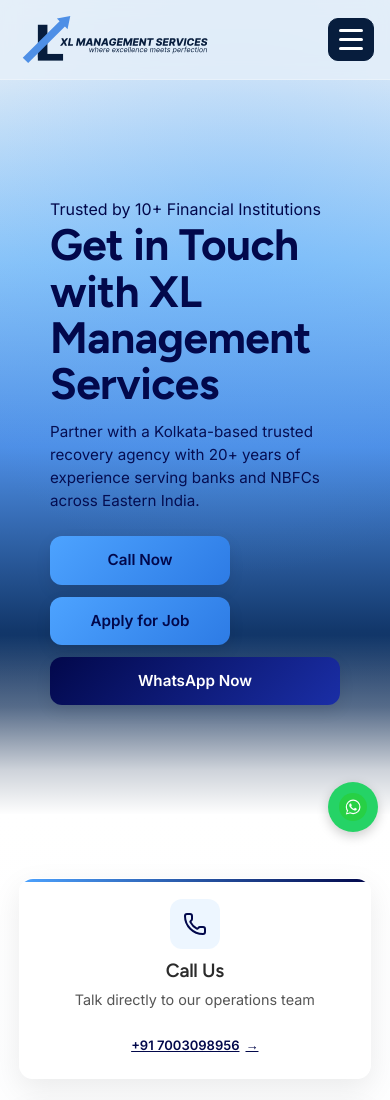
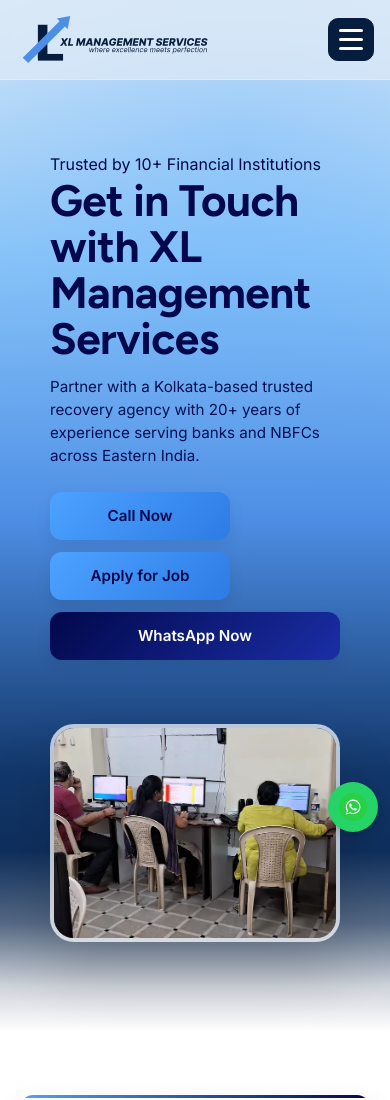
Before and after one commit to avishree-dev/business-site-xlmanagementservices, a website: page Contact.html in a window 390 px wide. Shown: the top 1100 px of the page. Drawn offline with nearby package versions, Linux system fonts and the light colour scheme.

Commit message:
Fix sticky navbar

```diff
--- a/Contact.html
+++ b/Contact.html
@@ -139,14 +139,14 @@
             <span></span>
 
         </button>
-        <nav class="mobile-menu" id="mobile-menu" hidden aria-label="Mobile Navigation">
+        <div class="mobile-menu" id="mobile-menu" hidden aria-label="Mobile Navigation">
             <ul>
                 <li><a href="/About.html">About</a></li>
                 <li><a href="/Services.html">Services</a></li>
                 <li><a href="/Career.html">Career</a></li>
                 <li><a href="/Contact.html">Contact</a></li>
             </ul>
-        </nav>
+        </div>
     </nav>
     <div id="menu-backdrop" class="menu-backdrop" hidden></div>
     <div class="scroll-progress"></div>
@@ -176,7 +176,12 @@
                     <span class="divider"></span>
                     <a href="https://wa.me/917003098956" class="btn btn-primary" target="_blank">WhatsApp Now</a>
                 </div>
-                <div class="global-hero-right"></div>
+                </div>
+                <div class="global-hero-right">
+                    <img
+                        src="/assets/images/recovery-team.webp"
+                        alt="XL Management Services Team">
+                </div>
             </div>
         </div>
     </section>
--- a/css/global.css
+++ b/css/global.css
@@ -1042,7 +1042,7 @@
                     #12376A 75%,
                     #071D3D 100%
     );
-    padding-top: 3rem;
+    padding-top: 7rem;
   }
 
   .global-hero-left {
--- a/css/navbar.css
+++ b/css/navbar.css
@@ -211,7 +211,11 @@
     .navbar {
         min-height: 80px;
         padding: 0.5rem 1rem;
-
+        position: fixed;
+        top: 0;
+        left: 0;
+        right: 0;
+        width: 100%;
 
         background: rgba(220,234,247,0.75);
         backdrop-filter: blur(10px);
```
Also changed, not shown: About.html (+7 -3 lines), Career.html (+7 -3 lines), Services.html (+7 -3 lines), index.html (+2 -2 lines).
